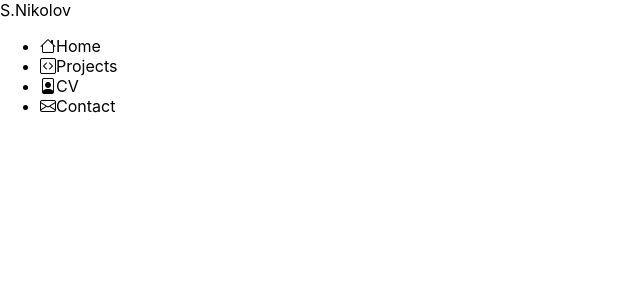
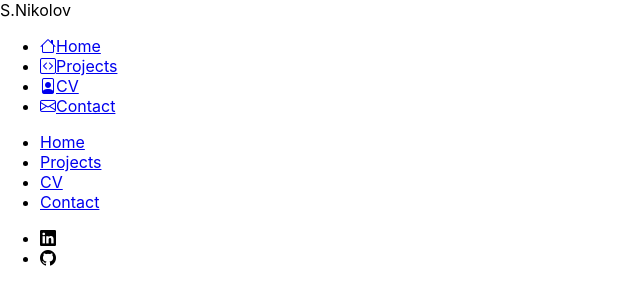
Before and after one commit to stanimir93/portfolio-old-draft, a React (Create React App) app: page / in a window 1280 px wide. Shown: the top 304 px of the page, without its empty margins (0-640 px from the left). Built offline with nearby package versions, Linux system fonts and the light colour scheme.

Commit message:
Header and footer links added

```diff
--- a/src/components/Footer/Footer.js
+++ b/src/components/Footer/Footer.js
@@ -1,5 +1,33 @@
 import './footer.css';
+import { Link } from 'react-router-dom';
 
 export default function Footer() {
-    return <footer></footer>;
+    return (
+        <footer>
+            <nav>
+                <ul>
+                    <li>
+                        <Link to='/'>Home</Link>
+                    </li>
+                    <li>
+                        <Link to='/projects'>Projects</Link>
+                    </li>
+                    <li>
+                        <Link to='/cv'>CV</Link>
+                    </li>
+                    <li>
+                        <Link to='/contact'>Contact</Link>
+                    </li>
+                </ul>
+            </nav>
+            <ul>
+                <li>
+                    <i class='bi bi-linkedin'></i>
+                </li>
+                <li>
+                    <i class='bi bi-github'></i>
+                </li>
+            </ul>
+        </footer>
+    );
 }
--- a/src/components/Header/Header.js
+++ b/src/components/Header/Header.js
@@ -1,4 +1,5 @@
 import './header.css';
+import { Link } from 'react-router-dom';
 
 export default function Header() {
     return (
@@ -7,20 +8,28 @@ export default function Header() {
             <nav>
                 <ul>
                     <li>
+                        <Link to='/'>
                             <i className='bi bi-house'></i>
                             <span>Home</span>
+                        </Link>
                     </li>
                     <li>
+                        <Link to='/projects'>
                             <i class='bi bi-code-square'></i>
                             <span>Projects</span>
+                        </Link>
                     </li>
                     <li>
+                        <Link to='/cv'>
                             <i class='bi bi-file-person'></i>
                             <span>CV</span>
+                        </Link>
                     </li>
                     <li>
+                        <Link to='/contact'>
                             <i class='bi bi-envelope'></i>
                             <span>Contact</span>
+                        </Link>
                     </li>
                 </ul>
             </nav>
```
Lines whose indentation alone changed are shown as unchanged.
